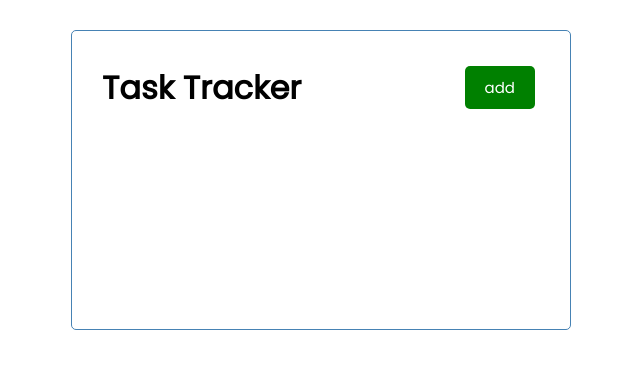
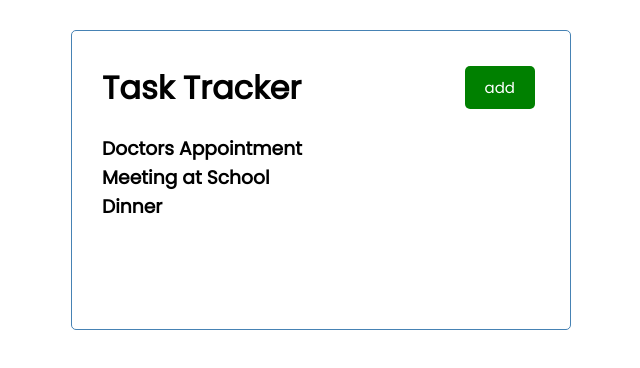
Before and after one commit to yassinabdelhamid/react-tracker, a React (Create React App) app: page / in a window 1280 px wide. Shown: the top 368 px of the page, without its empty margins (319-959 px from the left). Built offline with nearby package versions, Linux system fonts and the light colour scheme.

Commit message:
Created list with .map()

```diff
--- a/src/App.js
+++ b/src/App.js
@@ -1,10 +1,12 @@
 import Header from './components/Header'
+import Tasks from './components/Tasks'
 
 function App() {
 
   return (
     <div className="container">
       <Header />
+      <Tasks />
     </div>
   )
 }
--- a/src/components/Task.js
+++ b/src/components/Tasks.js
@@ -1,4 +1,4 @@
-const task = [
+const tasks = [
     {
         id: 1,
         text: 'Doctors Appointment',
@@ -19,12 +19,14 @@ const task = [
     }
 ]
 
-const Task = () => {
+const Tasks = () => {
   return (
-    <div>
-
-    </div>
+    <>
+      {tasks.map((task) => (
+      <h3 key={task.id}>{task.text}</h3>
+      ))}
+    </>
   )
 }
 
-export default Task
+export default Tasks
```
